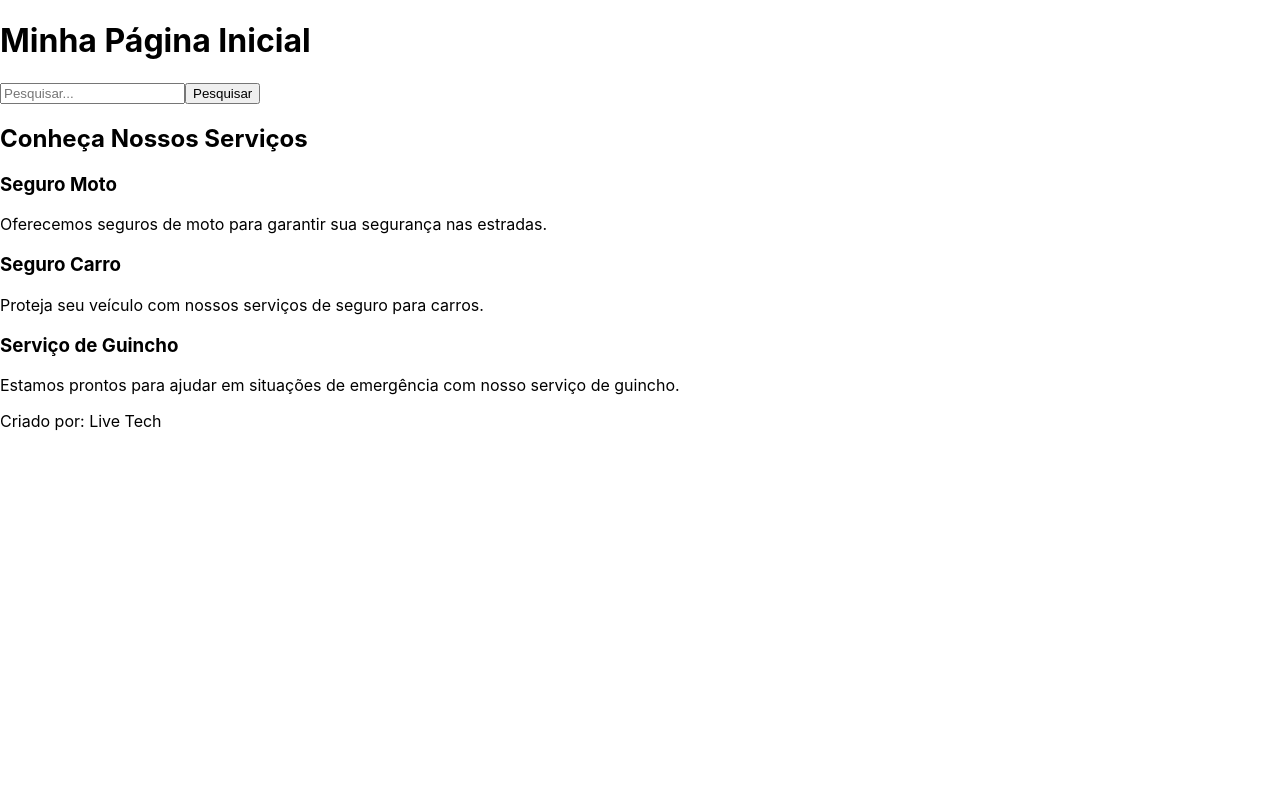
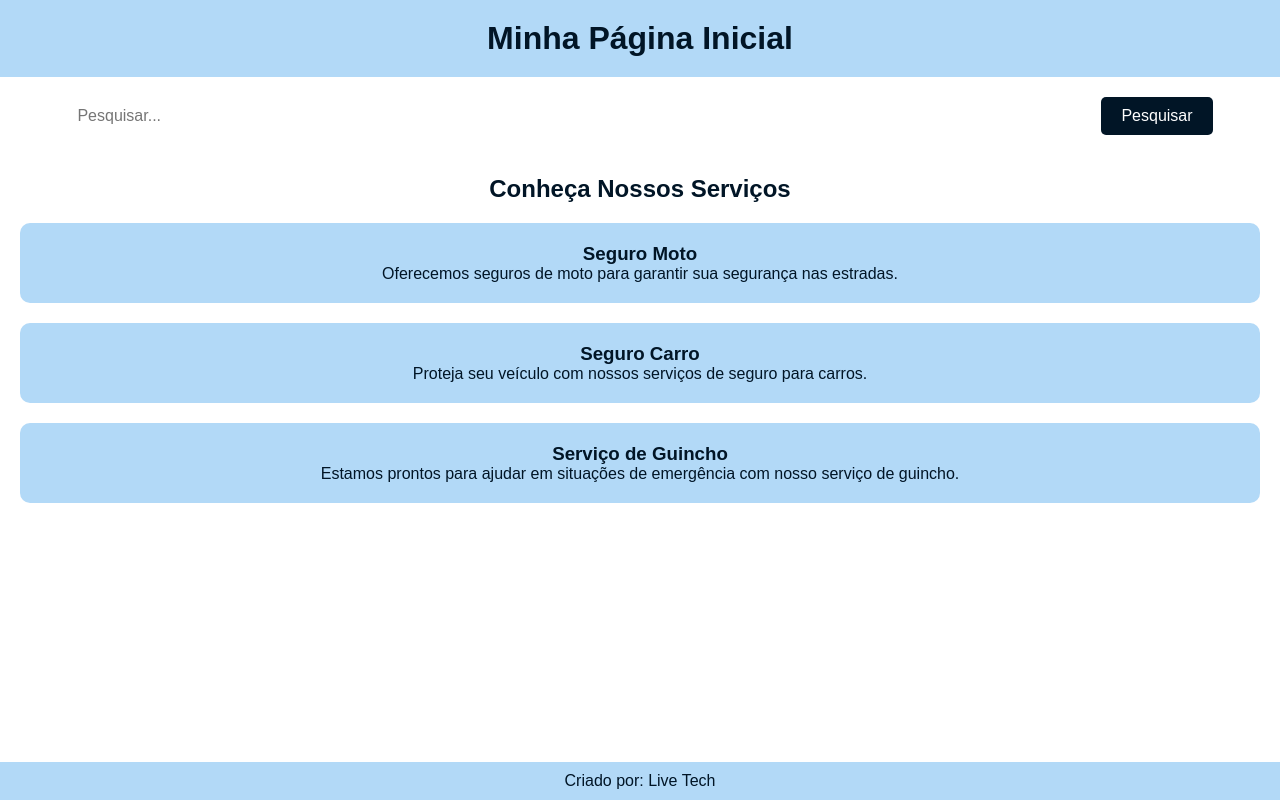
Before and after one commit to matheuseps/projeto-porto, a React (Create React App) app: page / in a window 1280 px wide. Built offline with nearby package versions, Linux system fonts and the light colour scheme.

Commit message:
Mudanças

```diff
--- a/src/App.css
+++ b/src/App.css
@@ -36,3 +36,99 @@
     transform: rotate(360deg);
   }
 }
+
+/* Reset de margens e preenchimento para elementos */
+* {
+  margin: 0;
+  padding: 0;
+  box-sizing: border-box;
+}
+
+/* Estilo do corpo da página */
+body {
+  font-family: Arial, sans-serif;
+  background-color: #FFF;
+  color: #011526;
+  margin: 0;
+  padding: 0;
+}
+
+/* Estilo do cabeçalho */
+header {
+  background-color: #B2D9F7;
+  text-align: center;
+  padding: 20px 0;
+}
+
+header h1 {
+  color: #011526;
+}
+
+/* Estilo da seção de pesquisa */
+.search {
+  text-align: center;
+  padding: 20px 0;
+}
+
+.search input[type="text"] {
+  width: 80%;
+  padding: 10px;
+  font-size: 16px;
+  border: none;
+  border-radius: 5px;
+}
+
+.search button {
+  background-color: #011526;
+  color: #FFF;
+  padding: 10px 20px;
+  font-size: 16px;
+  border: none;
+  border-radius: 5px;
+  margin-left: 10px;
+  cursor: pointer;
+}
+
+/* Estilo da seção de serviços */
+.services {
+  padding: 20px;
+  text-align: center;
+}
+
+.services h2 {
+  color: #011526;
+  margin-bottom: 20px;
+}
+
+.service {
+  margin-bottom: 20px;
+  padding: 20px;
+  background-color: #B2D9F7;
+  border-radius: 10px;
+}
+
+.service h3 {
+  color: #011526;
+}
+
+/* Estilo do rodapé */
+footer {
+  background-color: #B2D9F7;
+  text-align: center;
+  padding: 10px 0;
+  position: absolute;
+  bottom: 0;
+  width: 100%;
+}
+
+/* Estilo responsivo */
+@media (max-width: 768px) {
+  .search input[type="text"] {
+    width: 100%;
+  }
+
+  .search button {
+    margin-top: 10px;
+    margin-left: 0;
+  }
+}
--- a/src/App.js
+++ b/src/App.js
@@ -1,4 +1,5 @@
 import React from 'react';
+import CSS from "./App.css"
 
 function App() {
   return (
```
